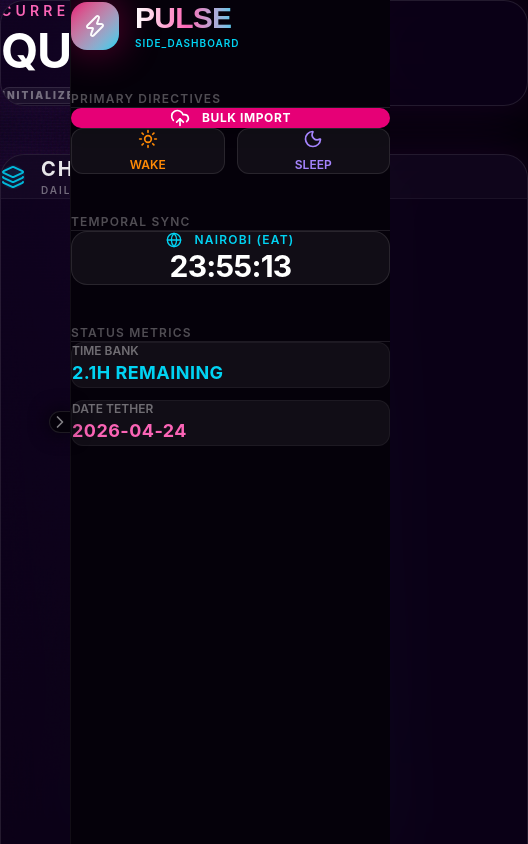
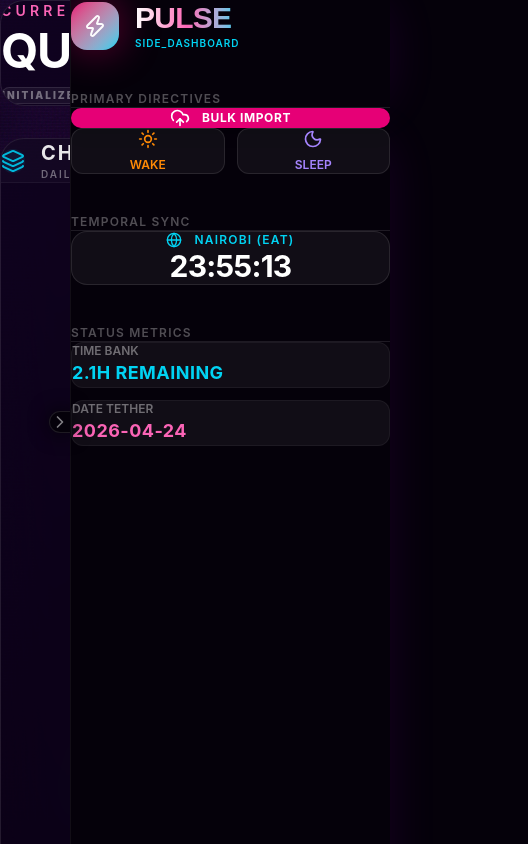
Before and after one commit to AlgoPhoenix369/fufuka, a React (Vite) app: page / in a window 390 px wide. Shown: the top 844 px of the page, 528 px wide, since content can reach past the window. Built offline with nearby package versions, Linux system fonts and the light colour scheme.

Commit message:
Perfectly centered main workspace with even margins on both sides

```diff
--- a/src/App.jsx
+++ b/src/App.jsx
@@ -153,8 +153,9 @@ function App() {
       </aside>
 
       {/* Main Workspace - Offset for Sidebar */}
-      <main className={`flex-1 p-12 max-w-[1600px] transition-all duration-500 ease-in-out ${isSidebarOpen ? 'mr-80' : 'mr-0'}`}>
-        <div className="grid grid-cols-12 gap-12">
+      <div className={`flex-1 flex justify-center transition-all duration-500 ease-in-out ${isSidebarOpen ? 'pr-80' : 'pr-0'}`}>
+        <main className="w-full max-w-[1600px] p-8 md:p-12">
+          <div className="grid grid-cols-12 gap-8 md:gap-12">
 
           <div className="col-span-12">
              <div className="glass p-12 bg-gradient-to-r from-pink-600/20 via-transparent to-cyan-600/20 border-pink-500/40 relative overflow-hidden group shadow-2xl">
@@ -207,8 +208,9 @@ function App() {
                 <div className="mt-auto pt-6 border-t border-white/5 text-xs text-white/30 uppercase tracking-widest font-semibold">PERSISTENCE: SECURED</div>
              </div>
           </div>
-        </div>
-      </main>
+          </div>
+        </main>
+      </div>
 
       {/* Modals */}
       <AnimatePresence>
```
